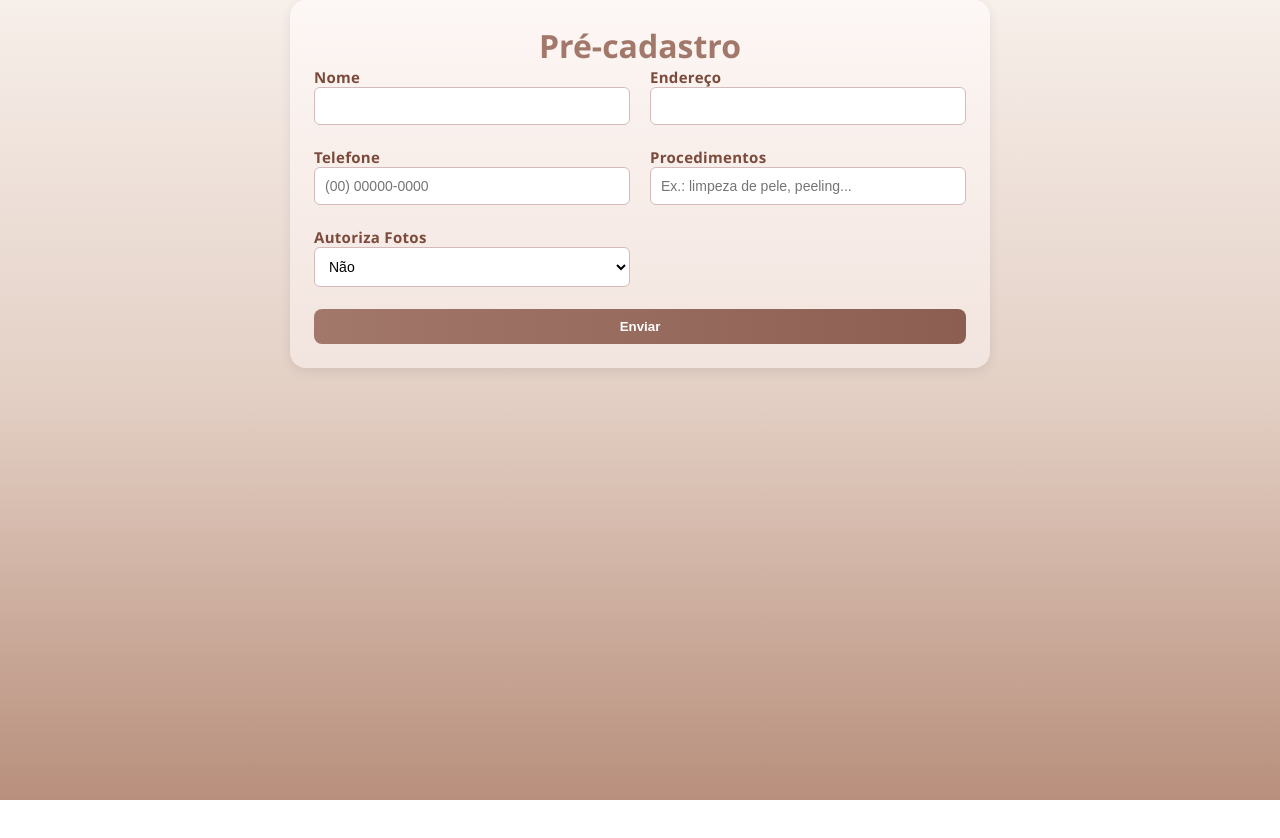
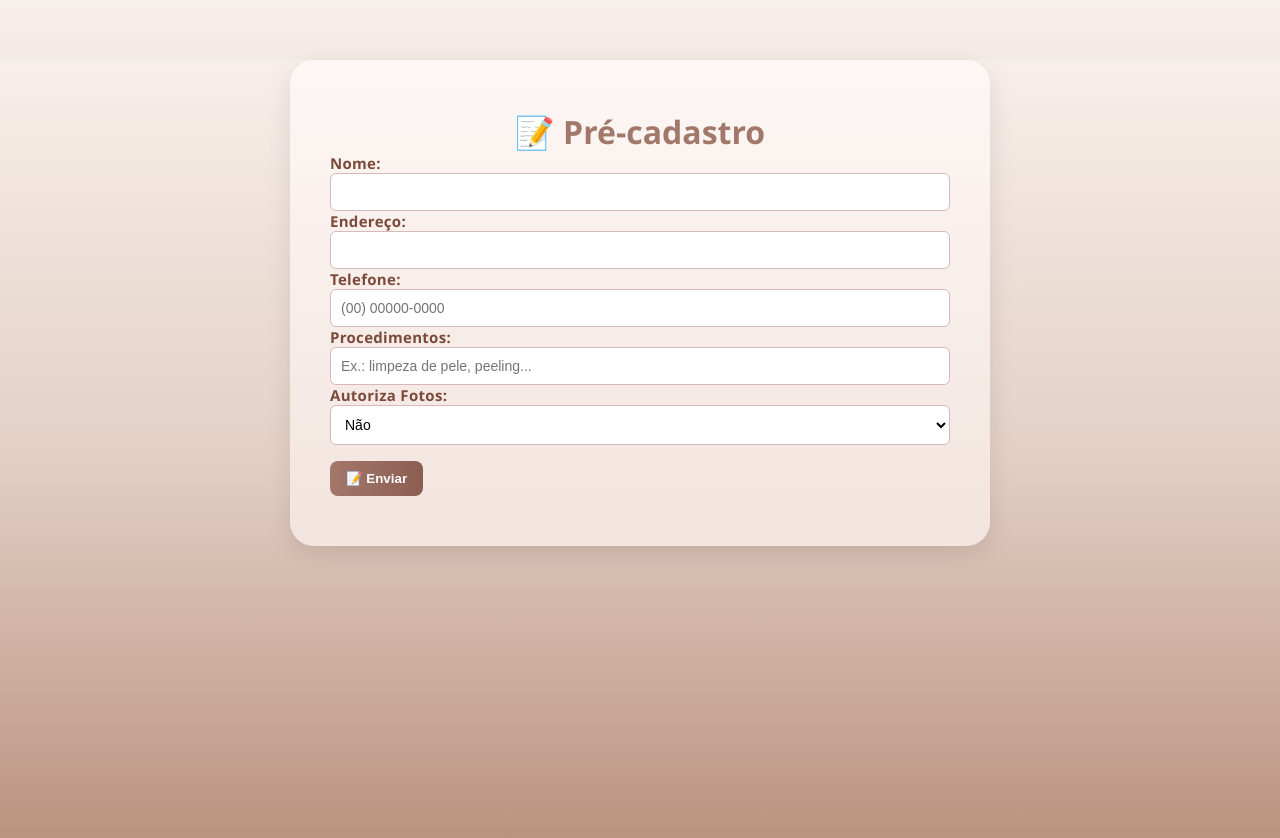
Before and after one commit to F4chini2/farmaceutica-esteta, a React (Vite) app in the folder frontend/: page /pre-cadastro in a window 1280 px wide. Shown: the top 838 px of the page. Before the commit the page ends 800 px from the top, so only its background shows below. Built offline with nearby package versions, Linux system fonts and the light colour scheme.

Commit message:
Pre cadastro completo

```diff
--- /dev/null
+++ b/frontend/src/pages/PreCadastro.css
@@ -0,0 +1,40 @@
+/* Específicos do cadastro de boletos */
+
+.precadastro-container {
+  max-width: 700px;
+  margin: 60px auto;
+  padding: 50px 40px;
+  background: linear-gradient(to bottom, var(--cor-fundo-claro), var(--cor-fundo-medio));
+  border-radius: 24px;
+  box-shadow: 0 8px 24px rgba(0, 0, 0, 0.1);
+  box-sizing: border-box;
+}
+
+.cadastro-boleto-container h2 {
+  color: var(--cor-primaria);
+  margin-bottom: 24px;
+  font-size: 32px;
+  text-align: center;
+}
+
+.form-boleto {
+  display: grid;
+  grid-template-columns: repeat(2, 1fr);
+  gap: 20px;
+  max-width: 700px;
+  margin: 0 auto;
+}
+
+.form-precadastro label {
+  display: flex;
+  flex-direction: column;
+  font-weight: 600;
+  color: #7b4a3a;
+  font-size: 15px;
+  letter-spacing: 0.3px;
+}
+
+.form-precadastro button {
+  grid-column: span 2;
+  margin-top: 16px;
+}
--- a/frontend/src/pages/PreCadastro.jsx
+++ b/frontend/src/pages/PreCadastro.jsx
@@ -1,8 +1,9 @@
-// src/pages/PreCadastro.jsx
 import { useState } from 'react';
-import './ClientesFull.css'; // reaproveita o grid e campos
+import { useNavigate } from 'react-router-dom';
+import './PreCadastro.css'; // aqui você cola o CSS baseado no boletos
 
 export default function PreCadastro() {
+  const navigate = useNavigate();
   const [form, setForm] = useState({
     nome: '',
     endereco: '',
@@ -12,12 +13,12 @@ export default function PreCadastro() {
   });
   const [status, setStatus] = useState(null);
 
-  const handleChange = (campo, valor) => setForm(prev => ({ ...prev, [campo]: valor }));
+  const handleChange = (campo, valor) =>
+    setForm(prev => ({ ...prev, [campo]: valor }));
 
   const handleSubmit = async (e) => {
     e.preventDefault();
     setStatus(null);
-    if (!form.nome) return setStatus({ tipo: 'erro', msg: 'Informe o nome.' });
 
     try {
       const resp = await fetch('http://localhost:3001/pre-cadastro', {
@@ -25,12 +26,13 @@ export default function PreCadastro() {
         headers: { 'Content-Type': 'application/json' },
         body: JSON.stringify({
           ...form,
-          autoriza_fotos: form.autoriza_fotos === 'true'
-        })
+          autoriza_fotos: form.autoriza_fotos === 'true',
+        }),
       });
+
       const data = await resp.json();
       if (resp.ok) {
-        setStatus({ tipo: 'ok', msg: 'Pré-cadastro enviado! Entraremos em contato.' });
+        setStatus({ tipo: 'ok', msg: 'Pré-cadastro enviado com sucesso!' });
         setForm({ nome: '', endereco: '', telefone: '', procedimentos: '', autoriza_fotos: 'false' });
       } else {
         setStatus({ tipo: 'erro', msg: data.erro || 'Erro ao enviar.' });
@@ -41,40 +43,39 @@ export default function PreCadastro() {
   };
 
   return (
-    <div className="container-box">
-      <h2>Pré-cadastro</h2>
-      <form onSubmit={handleSubmit} className="form-agendamento">
-        <label className="campo-formulario">
-          Nome
-          <input value={form.nome} onChange={e => handleChange('nome', e.target.value)} type="text" required />
+    <div className="precadastro-container">
+      <h2>📝 Pré-cadastro</h2>
+
+      <form onSubmit={handleSubmit} className="form-precadastro">
+        <label>
+          Nome:
+          <input type="text" value={form.nome} onChange={e => handleChange('nome', e.target.value)} required />
         </label>
 
-        <label className="campo-formulario">
-          Endereço
-          <input value={form.endereco} onChange={e => handleChange('endereco', e.target.value)} type="text" />
+        <label>
+          Endereço:
+          <input type="text" value={form.endereco} onChange={e => handleChange('endereco', e.target.value)} />
         </label>
 
-        <label className="campo-formulario">
-          Telefone
-          <input value={form.telefone} onChange={e => handleChange('telefone', e.target.value)} type="tel" placeholder="(00) 00000-0000" />
+        <label>
+          Telefone:
+          <input type="tel" value={form.telefone} onChange={e => handleChange('telefone', e.target.value)} placeholder="(00) 00000-0000" />
         </label>
 
-        <label className="campo-formulario">
-          Procedimentos
-          <input value={form.procedimentos} onChange={e => handleChange('procedimentos', e.target.value)} type="text" placeholder="Ex.: limpeza de pele, peeling..." />
+        <label>
+          Procedimentos:
+          <input type="text" value={form.procedimentos} onChange={e => handleChange('procedimentos', e.target.value)} placeholder="Ex.: limpeza de pele, peeling..." />
         </label>
 
-        <label className="campo-formulario">
-          Autoriza Fotos
+        <label>
+          Autoriza Fotos:
           <select value={form.autoriza_fotos} onChange={e => handleChange('autoriza_fotos', e.target.value)}>
             <option value="false">Não</option>
             <option value="true">Sim</option>
           </select>
         </label>
 
-        <button type="submit" className="btn-primary" style={{ gridColumn: 'span 2' }}>
-          Enviar
-        </button>
+        <button type="submit" className="btn-primary">📝 Enviar</button>
       </form>
 
       {status && (
```
